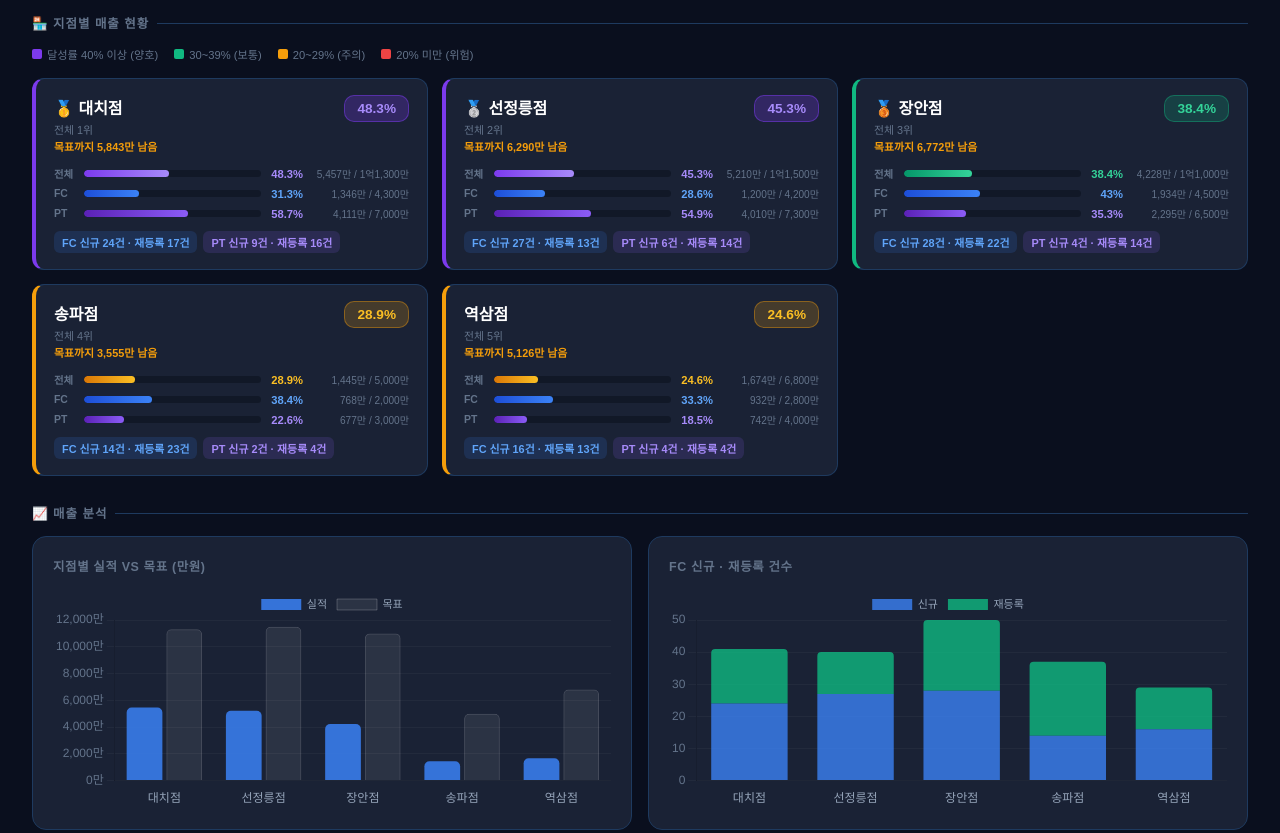
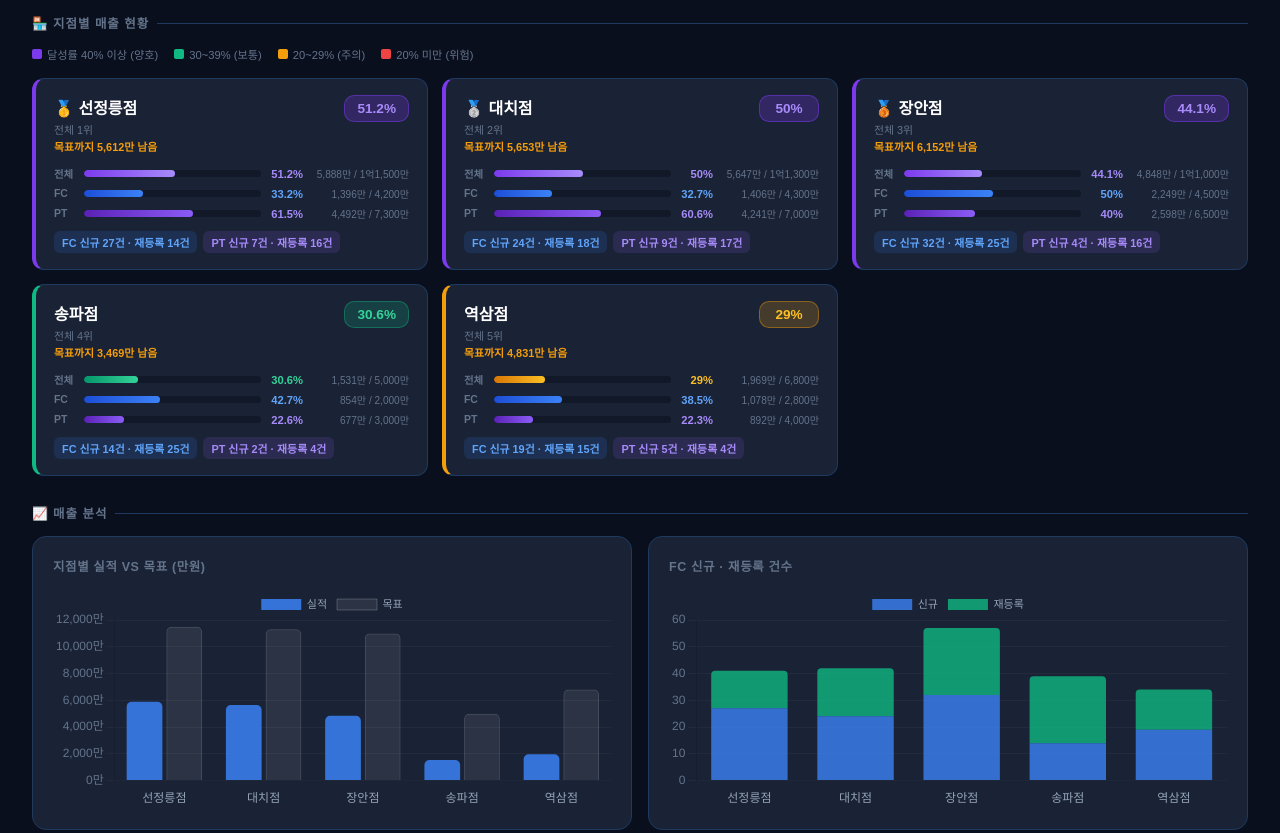
Before and after one commit to koc9262-jpg/bgocompany-sales, a plain HTML site: page index.html in a window 1280 px wide. Shown: the part 260-1093 px from the top of the page. Drawn offline with nearby package versions, Linux system fonts and the light colour scheme.

Commit message:
Auto-update dashboard 2026년 11월 23일

```diff
--- a/index.html
+++ b/index.html
@@ -158,135 +158,33 @@ body{font-family:'Apple SD Gothic Neo','Malgun Gothic',sans-serif;background:var
 <script>
 const D_RAW = [
   {
-    "branch": "역삼점",
-    "target_fc": 28000000,
-    "target_pt": 40000000,
-    "target_tot": 68000000,
-    "actual_fc": 9324000,
-    "actual_pt": 7416700,
-    "actual_tot": 16740700,
-    "rate_fc": 33.3,
-    "rate_pt": 18.5,
-    "rate_tot": 24.6,
-    "fc_new_cnt": 16,
-    "fc_new_amt": 3384000,
-    "fc_re_cnt": 13,
-    "fc_re_amt": 4938000,
-    "pt_new_cnt": 4,
-    "pt_new_amt": 2856700,
-    "pt_re_cnt": 4,
-    "pt_re_amt": 3120000,
-    "total_card": 8124000,
-    "cash_out": 0,
-    "account": 1200000,
-    "deduction": 0,
-    "real_cash_out": 0,
-    "ranks": [
-      {
-        "name": "이초은",
-        "amount": 0
-      },
-      {
-        "name": "안도모",
-        "amount": 3378900
-      },
-      {
-        "name": "안재원",
-        "amount": 1498900
-      },
-      {
-        "name": "진정경",
-        "amount": 1098900
-      }
-    ]
-  },
-  {
-    "branch": "선정릉점",
-    "target_fc": 42000000,
-    "target_pt": 73000000,
-    "target_tot": 115000000,
-    "actual_fc": 11999900,
-    "actual_pt": 40100900,
-    "actual_tot": 52100800,
-    "rate_fc": 28.6,
-    "rate_pt": 54.9,
-    "rate_tot": 45.3,
-    "fc_new_cnt": 27,
-    "fc_new_amt": 6334900,
-    "fc_re_cnt": 13,
-    "fc_re_amt": 3453900,
-    "pt_new_cnt": 6,
-    "pt_new_amt": 8940900,
-    "pt_re_cnt": 14,
-    "pt_re_amt": 23320000,
-    "total_card": 10716100,
-    "cash_out": 0,
-    "account": 1283800,
-    "deduction": 0,
-    "real_cash_out": 0,
-    "ranks": [
-      {
-        "name": "황용선",
-        "amount": 1250000
-      },
-      {
-        "name": "변재용",
-        "amount": 3430000
-      },
-      {
-        "name": "전현동",
-        "amount": 1280000
-      },
-      {
-        "name": "장광희",
-        "amount": 7820900
-      },
-      {
-        "name": "조건우",
-        "amount": 80000
-      },
-      {
-        "name": "최성욱",
-        "amount": 3900000
-      },
-      {
-        "name": "김영석",
-        "amount": 13000000
-      },
-      {
-        "name": "김영인",
-        "amount": 1500000
-      }
-    ]
-  },
-  {
     "branch": "장안점",
     "target_fc": 45000000,
     "target_pt": 65000000,
     "target_tot": 110000000,
-    "actual_fc": 19337833,
-    "actual_pt": 22945000,
-    "actual_tot": 42282833,
-    "rate_fc": 43,
-    "rate_pt": 35.3,
-    "rate_tot": 38.4,
-    "fc_new_cnt": 28,
-    "fc_new_amt": 8754500,
-    "fc_re_cnt": 22,
-    "fc_re_amt": 8273900,
+    "actual_fc": 22494033,
+    "actual_pt": 25981000,
+    "actual_tot": 48475033,
+    "rate_fc": 50,
+    "rate_pt": 40,
+    "rate_tot": 44.1,
+    "fc_new_cnt": 32,
+    "fc_new_amt": 10688300,
+    "fc_re_cnt": 25,
+    "fc_re_amt": 9330800,
     "pt_new_cnt": 4,
     "pt_new_amt": 5388000,
-    "pt_re_cnt": 14,
-    "pt_re_amt": 14580000,
-    "total_card": 18064400,
+    "pt_re_cnt": 16,
+    "pt_re_amt": 17616000,
+    "total_card": 21055100,
     "cash_out": 0,
-    "account": 1273433,
+    "account": 1438933,
     "deduction": 0,
     "real_cash_out": 0,
     "ranks": [
       {
         "name": "한어진",
-        "amount": 2552000
+        "amount": 4004000
       },
       {
         "name": "김민수",
@@ -306,7 +204,7 @@ const D_RAW = [
       },
       {
         "name": "송림명",
-        "amount": 2286000
+        "amount": 3870000
       },
       {
         "name": "최순호",
@@ -319,37 +217,61 @@ const D_RAW = [
     ]
   },
   {
-    "branch": "송파점",
-    "target_fc": 20000000,
-    "target_pt": 30000000,
-    "target_tot": 50000000,
-    "actual_fc": 7683500,
-    "actual_pt": 6765660,
-    "actual_tot": 14449160,
-    "rate_fc": 38.4,
-    "rate_pt": 22.6,
-    "rate_tot": 28.9,
-    "fc_new_cnt": 14,
-    "fc_new_amt": 2050000,
-    "fc_re_cnt": 23,
-    "fc_re_amt": 5063000,
-    "pt_new_cnt": 2,
-    "pt_new_amt": 2775000,
-    "pt_re_cnt": 4,
-    "pt_re_amt": 3250000,
-    "total_card": 7369000,
+    "branch": "선정릉점",
+    "target_fc": 42000000,
+    "target_pt": 73000000,
+    "target_tot": 115000000,
+    "actual_fc": 13958900,
+    "actual_pt": 44921900,
+    "actual_tot": 58880800,
+    "rate_fc": 33.2,
+    "rate_pt": 61.5,
+    "rate_tot": 51.2,
+    "fc_new_cnt": 27,
+    "fc_new_amt": 6334900,
+    "fc_re_cnt": 14,
+    "fc_re_amt": 3618900,
+    "pt_new_cnt": 7,
+    "pt_new_amt": 10696900,
+    "pt_re_cnt": 16,
+    "pt_re_amt": 24470000,
+    "total_card": 12510100,
     "cash_out": 0,
-    "account": 314500,
+    "account": 1448800,
     "deduction": 0,
     "real_cash_out": 0,
     "ranks": [
       {
-        "name": "김필구",
-        "amount": 5050000
+        "name": "황용선",
+        "amount": 1800000
       },
       {
-        "name": "김원준",
-        "amount": 975000
+        "name": "변재용",
+        "amount": 3430000
+      },
+      {
+        "name": "전현동",
+        "amount": 1280000
+      },
+      {
+        "name": "장광희",
+        "amount": 7820900
+      },
+      {
+        "name": "조건우",
+        "amount": 160000
+      },
+      {
+        "name": "최성욱",
+        "amount": 3900000
+      },
+      {
+        "name": "김영석",
+        "amount": 13000000
+      },
+      {
+        "name": "김영인",
+        "amount": 5611000
       }
     ]
   },
@@ -358,21 +280,21 @@ const D_RAW = [
     "target_fc": 43000000,
     "target_pt": 70000000,
     "target_tot": 113000000,
-    "actual_fc": 13457500,
-    "actual_pt": 41109400,
-    "actual_tot": 54566900,
-    "rate_fc": 31.3,
-    "rate_pt": 58.7,
-    "rate_tot": 48.3,
+    "actual_fc": 14057500,
+    "actual_pt": 42409400,
+    "actual_tot": 56466900,
+    "rate_fc": 32.7,
+    "rate_pt": 60.6,
+    "rate_tot": 50,
     "fc_new_cnt": 24,
     "fc_new_amt": 5960900,
-    "fc_re_cnt": 17,
-    "fc_re_amt": 4723000,
+    "fc_re_cnt": 18,
+    "fc_re_amt": 5323000,
     "pt_new_cnt": 9,
     "pt_new_amt": 5190000,
-    "pt_re_cnt": 16,
-    "pt_re_amt": 30613000,
-    "total_card": 11811500,
+    "pt_re_cnt": 17,
+    "pt_re_amt": 31913000,
+    "total_card": 12411500,
     "cash_out": 0,
     "account": 1646000,
     "deduction": 0,
@@ -380,7 +302,7 @@ const D_RAW = [
     "ranks": [
       {
         "name": "이기현",
-        "amount": 4128000
+        "amount": 5428000
       },
       {
         "name": "김준석",
@@ -419,9 +341,87 @@ const D_RAW = [
         "amount": 720000
       }
     ]
+  },
+  {
+    "branch": "역삼점",
+    "target_fc": 28000000,
+    "target_pt": 40000000,
+    "target_tot": 68000000,
+    "actual_fc": 10776000,
+    "actual_pt": 8915200,
+    "actual_tot": 19691200,
+    "rate_fc": 38.5,
+    "rate_pt": 22.3,
+    "rate_tot": 29,
+    "fc_new_cnt": 19,
+    "fc_new_amt": 3912000,
+    "fc_re_cnt": 15,
+    "fc_re_amt": 5565000,
+    "pt_new_cnt": 5,
+    "pt_new_amt": 4355200,
+    "pt_re_cnt": 4,
+    "pt_re_amt": 3120000,
+    "total_card": 9543000,
+    "cash_out": 0,
+    "account": 1233000,
+    "deduction": 0,
+    "real_cash_out": 0,
+    "ranks": [
+      {
+        "name": "이초은",
+        "amount": 1498500
+      },
+      {
+        "name": "안도모",
+        "amount": 3378900
+      },
+      {
+        "name": "안재원",
+        "amount": 1498900
+      },
+      {
+        "name": "진정경",
+        "amount": 1098900
+      }
+    ]
+  },
+  {
+    "branch": "송파점",
+    "target_fc": 20000000,
+    "target_pt": 30000000,
+    "target_tot": 50000000,
+    "actual_fc": 8540500,
+    "actual_pt": 6765660,
+    "actual_tot": 15306160,
+    "rate_fc": 42.7,
+    "rate_pt": 22.6,
+    "rate_tot": 30.6,
+    "fc_new_cnt": 14,
+    "fc_new_amt": 2050000,
+    "fc_re_cnt": 25,
+    "fc_re_amt": 5855000,
+    "pt_new_cnt": 2,
+    "pt_new_amt": 2775000,
+    "pt_re_cnt": 4,
+    "pt_re_amt": 3250000,
+    "total_card": 8161000,
+    "cash_out": 0,
+    "account": 379500,
+    "deduction": 0,
+    "real_cash_out": 0,
+    "ranks": [
+      {
+        "name": "김필구",
+        "amount": 5050000
+      },
+      {
+        "name": "김원준",
+        "amount": 975000
+      }
+    ]
   }
 ];
-const DATE_STR = '2026년 11월 20일';
+const DATE_STR = '2026년 11월 23일';
 const PREFIX = '2608';
 
 const w = v => Math.round(v / 10000);
```
